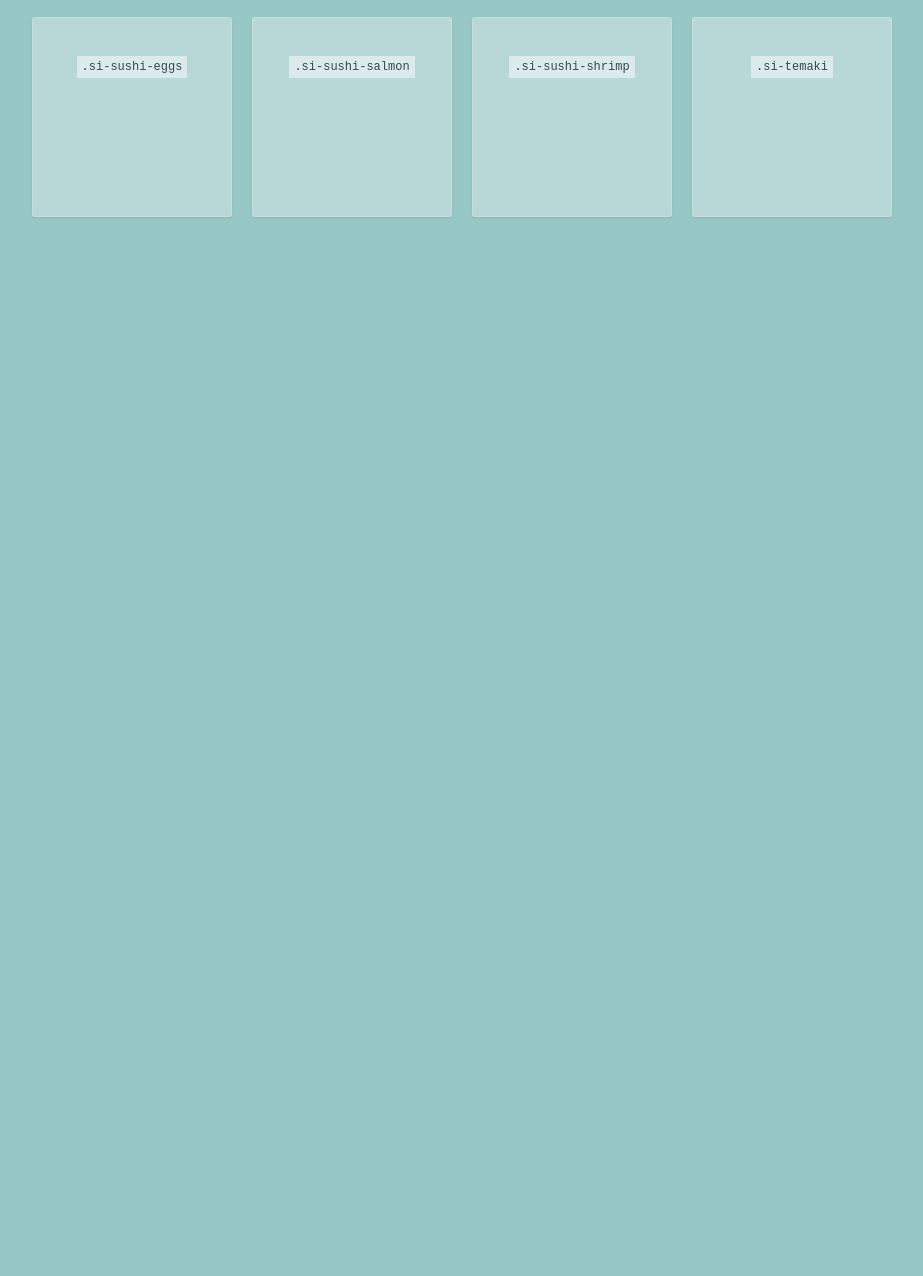
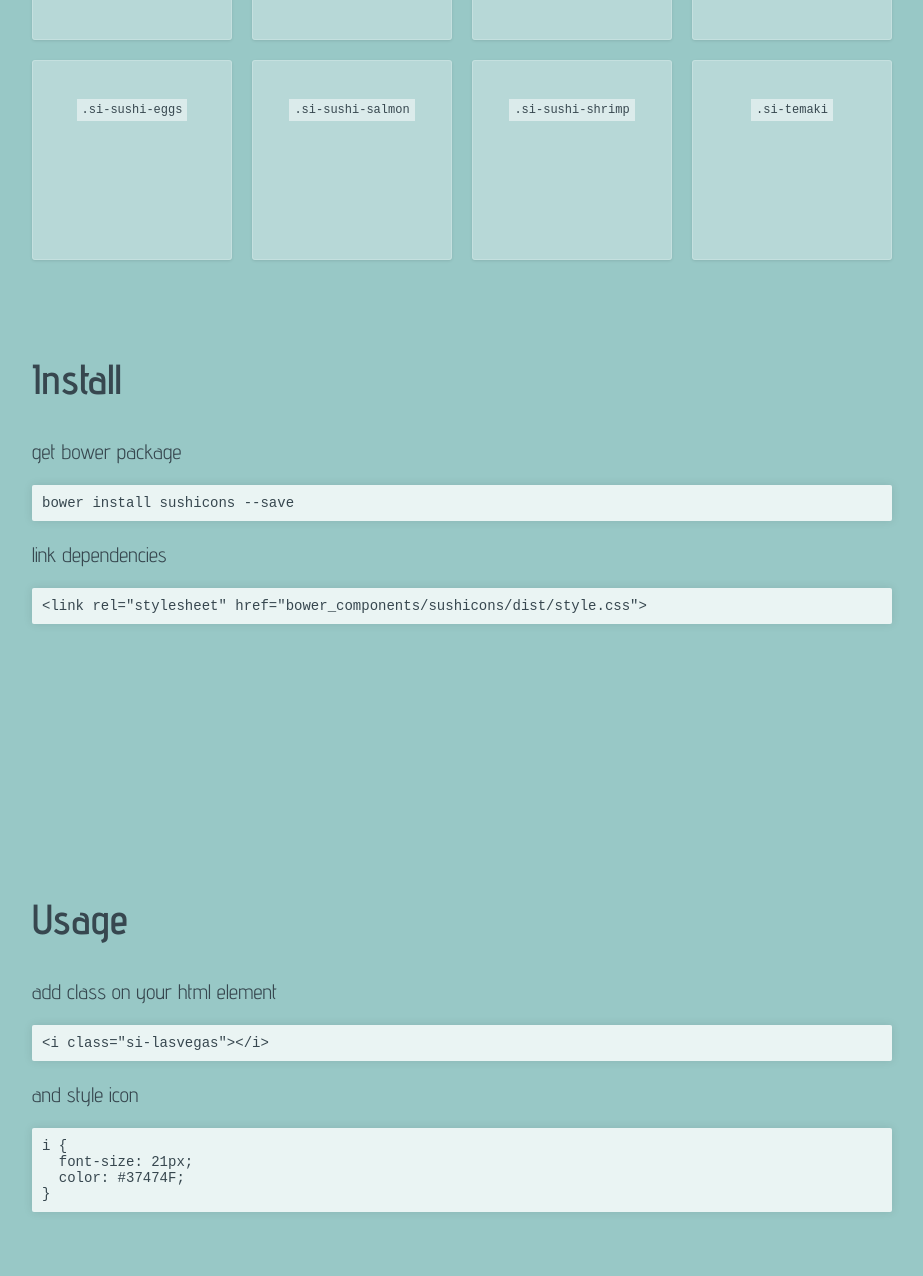
Before and after one commit to janteuni/sushicons, a website: page index.html in a window 1280 px wide. Shown: the part 632-1908 px from the top of the page, without its empty margins (178-1101 px from the left). Before the commit the page ends 859 px from the top, so only its background shows below. Drawn offline with Linux system fonts and the light colour scheme; some icons are missing.

Commit message:
style(usage)

```diff
--- a/index.html
+++ b/index.html
@@ -16,7 +16,7 @@
       </a>
   </header>
     <h1>Sushicons</h1>
-    <div class="container">
+    <section class="container">
         <div class="icon">
             <i class="si-chopsticks"></i>
             <p>
@@ -113,6 +113,29 @@
                 </span>
             </p>
         </div>
-    </div>
+    </section>
+    <section class="install">
+        <h2>Install</h2>
+        <p>get bower package</p>
+        <pre>bower install sushicons --save</pre>
+        <p>link dependencies</p>
+        <pre>&lt;link rel="stylesheet" href="bower_components/sushicons/dist/style.css"></pre>
+    </section>
+    <section class="install">
+      <div class="example">
+          <i class="si-lasvegas i-large"></i>
+          <i class="si-lasvegas i-med"></i>
+          <i class="si-lasvegas i-small"></i>
+      </div>
+      <h2>Usage</h2>
+      <p>add class on your html element</p>
+      <pre>&lt;i class="si-lasvegas">&lt;/i></pre>
+      <p>and style icon</p>
+      <pre>
+i {
+  font-size: 21px;
+  color: #37474F;
+}</pre>
+    </section>
   </body>
 </html>
--- a/style.css
+++ b/style.css
@@ -31,6 +31,7 @@ h1 {
     text-align: center;
     color: #37474F;
     font-size: 56px;
+    margin-bottom: 80px;
 }
 
 /* HEADER */
@@ -124,8 +125,76 @@ header .link i {
     background: rgba(255,255,255,.5);
 }
 
+
+/* INSTALL */
+
+.install {
+    width: 80%;
+    margin: 0 auto;
+    max-width: 860px;
+    padding-top: 50px;
+    padding-bottom: 50px;
+}
+
+.install h2 {
+    font-family: 'Advent Pro', sans-serif;
+    color: #37474F;
+    font-size: 42px;
+}
+
+.install p {
+    font-family: 'Advent Pro', sans-serif;
+    color: #37474F;
+    font-size: 21px;
+}
+
+
+pre {
+    padding: 10px;
+    width: 100%;
+    color: #37474F;
+    background-color: rgba(255, 255, 255, 0.8);
+    font-size: 14px;
+    border-radius: 2px;
+    -moz-border-radius: 2px;
+    -webkit-border-radius: 2px;
+    box-shadow: 0 0 10px rgba(0,0,0,.1);
+}
+
+
+.example {
+    display: flex;
+    align-items: flex-end;
+}
+
+.example i {
+    display: block;
+    margin-right: 16px;
+    color: #37474F;
+}
+
+.i-small {
+    font-size: 21px;
+    width: 21px;
+    height: 21px;
+}
+.i-med {
+    font-size:62px;
+    width: 62px;
+    height: 62px;
+}
+
+.i-large {
+    font-size: 121px;
+    width: 121px;
+    height: 121px;
+}
+
 @media screen and (max-width: 700px) {
-    .container {
+    .container, header {
         width: 100%;
     }
+    .install, .example {
+        width: 95%;
+    }
 }
```
Also changed, not shown: template/index.html (+25 -2 lines).
